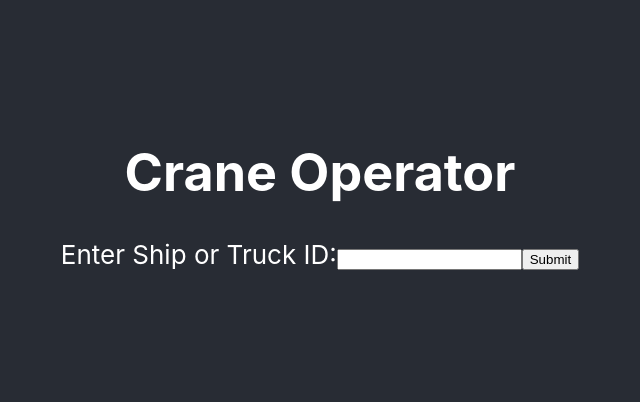
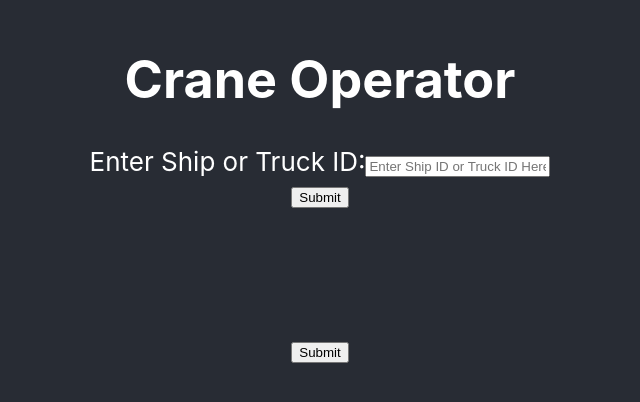
Before and after one commit to Chabs64/COP4710Project, a React (Create React App) app: page /CraneOperator in a window 1280 px wide. Shown: the part 212-614 px from the top of the page, without its empty margins (320-960 px from the left). Built offline with nearby package versions, Linux system fonts and the light colour scheme.

Commit message:
preped craneoperator

```diff
--- a/src/pages/CraneOperator.js
+++ b/src/pages/CraneOperator.js
@@ -1,16 +1,81 @@
+import React, { useState } from 'react';
+
 export default function CraneOperator() {
+
+    const [idInput, setidInput] = useState('');
+
+      const handleSubmit = async (e) => {
+        e.preventDefault();
+
+        try {
+          const response = await fetch('http://localhost:4000/api/getContainersForID', {
+            method: 'POST',
+            headers: {
+              'Content-Type': 'application/json',
+            },
+            body: JSON.stringify({
+              IdInput: idInput
+            }),
+          });
+
+          if (!response.ok) {
+            throw new Error('Error containers not found');
+          }
+
+          // Handle success if needed
+        } catch (error) {
+          // Handle error
+          console.error('Error:', error.message);
+        }
+      };
+
+      const handleSubmit2 = async (e) => {
+              e.preventDefault();
+
+              try {
+                const response = await fetch('http://localhost:4000/api/updateContainers', {
+                  method: 'POST',
+                  headers: {
+                    'Content-Type': 'application/json',
+                  },
+                  body: JSON.stringify({
+                    IdInput: idInput
+                  }),
+                });
+
+                if (!response.ok) {
+                  throw new Error('Error containers not found');
+                }
+
+                // Handle success if needed
+              } catch (error) {
+                // Handle error
+                console.error('Error:', error.message);
+              }
+            };
+
     return(
         <>
             <>
               <h1>Crane Operator</h1>
-              <form id="inputForm" method="GET" name="CraneOperator">
+              <form onSubmit={handleSubmit}>
                 <label htmlFor="idInput">Enter Ship or Truck ID:</label>
-                <input type="text" id="idInput" name="idInput" />
+                <input type="text" id="idInput" name="idInput" value={idInput}
+                                                                         onChange={(e) => setidInput(e.target.value)}
+                                                                         placeholder="Enter Ship ID or Truck ID Here"/>
+                <br />
                 <input type="submit" defaultValue="Submit" />
               </form>
+              <br />
+              <br />
+              <form onSubmit={handleSubmit2}>
               <div id="containerDetails" style={{ display: "none" }}>
                 {/* Container details will be displayed here */}
               </div>
+              <br />
+              <br />
+                <input type="submit" defaultValue="Completed" />
+              </form>
             </>
         </>
     )
```
